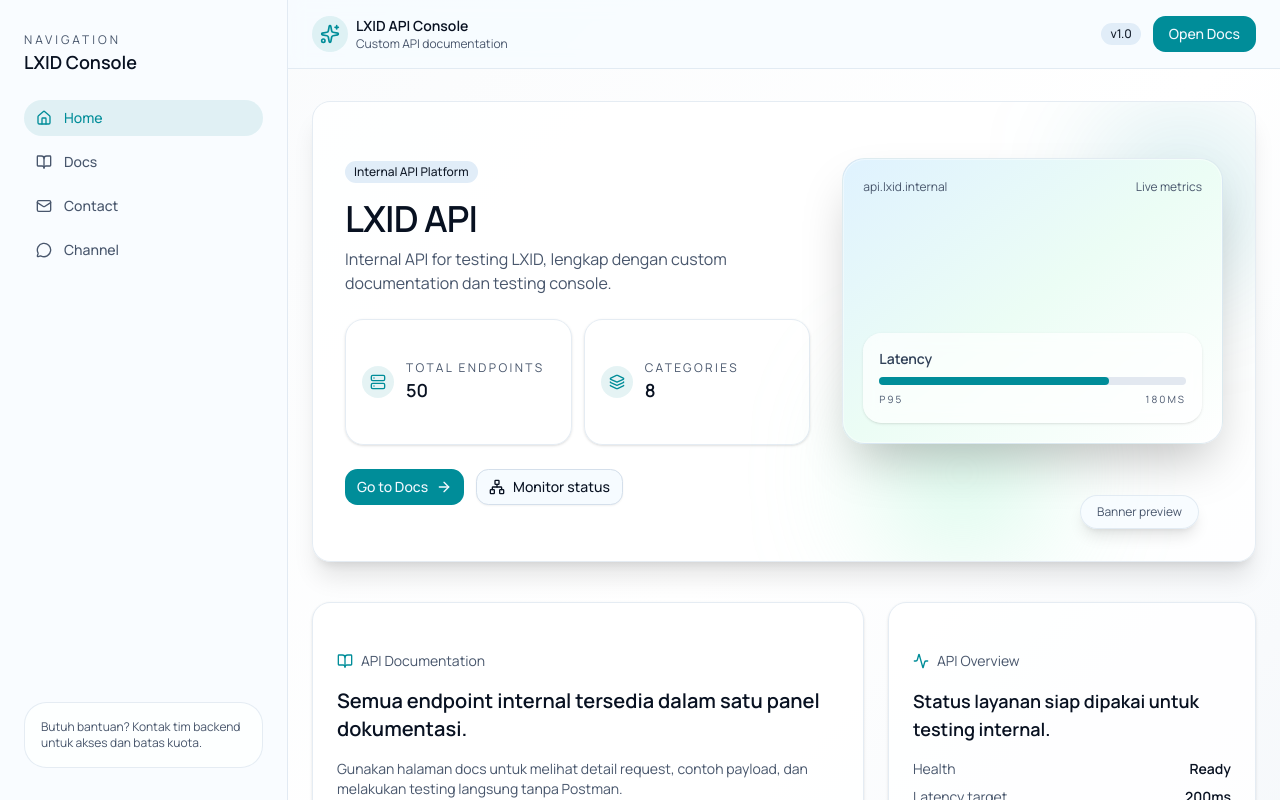
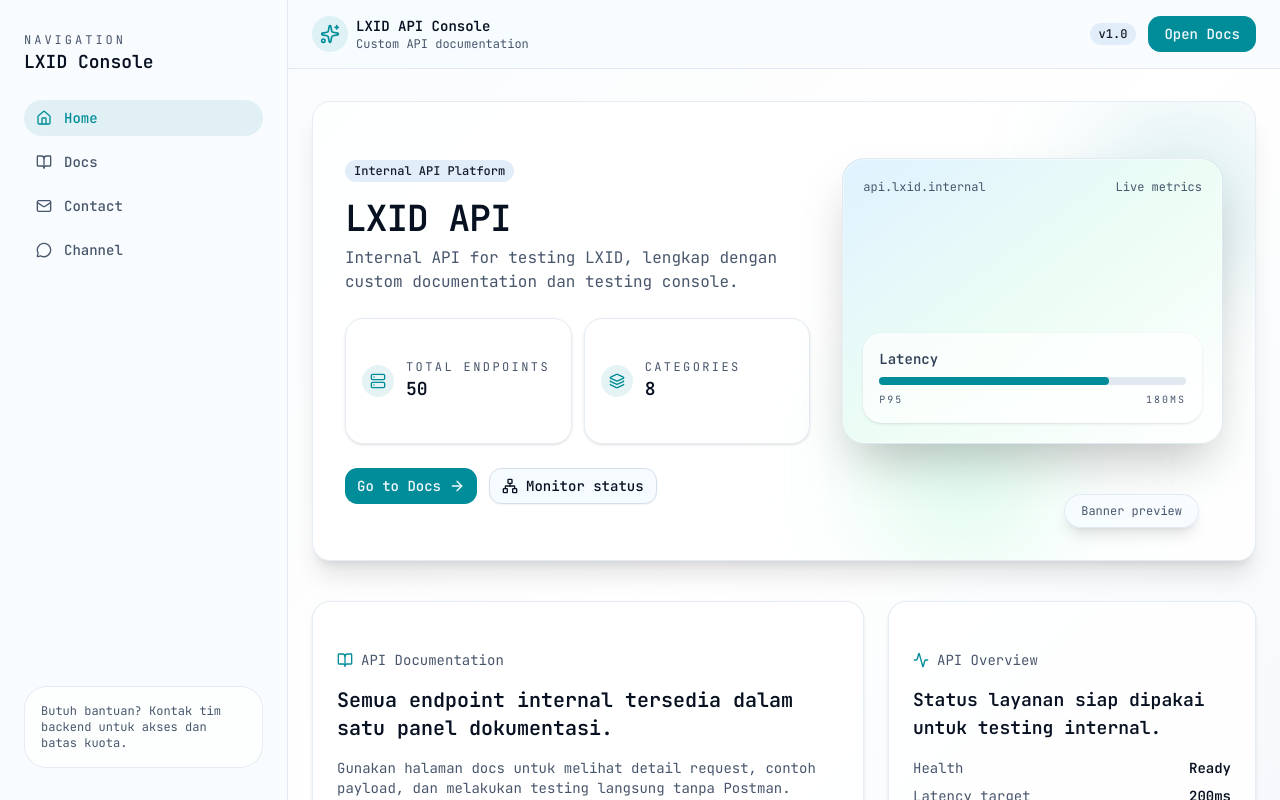
Before and after one commit to l0c4lxid/api-services, a Next.js app: page / in a window 1280 px wide. Shown: the top 800 px of the page. Built offline with nearby package versions, Linux system fonts and the light colour scheme.

Commit message:
update layout.tsx and globals.css

```diff
--- a/app/layout.tsx
+++ b/app/layout.tsx
@@ -1,14 +1,9 @@
 import type { Metadata } from "next";
-import { IBM_Plex_Mono, Manrope } from "next/font/google";
+import { JetBrains_Mono } from "next/font/google";
 import "./styles/globals.css";
 
-const manrope = Manrope({
-  variable: "--font-manrope",
-  subsets: ["latin"],
-});
-
-const ibmPlexMono = IBM_Plex_Mono({
-  variable: "--font-ibm-plex-mono",
+const jetbrainsMono = JetBrains_Mono({
+  variable: "--font-jetbrains-mono",
   weight: ["400", "500", "600"],
   subsets: ["latin"],
 });
@@ -27,7 +22,7 @@ export default function RootLayout({
   return (
     <html lang="en">
       <body
-        className={`${manrope.variable} ${ibmPlexMono.variable} min-h-screen bg-background text-foreground antialiased`}
+        className={`${jetbrainsMono.variable} min-h-screen bg-background text-foreground antialiased`}
       >
         {children}
       </body>
--- a/app/styles/globals.css
+++ b/app/styles/globals.css
@@ -75,8 +75,8 @@
 @theme inline {
   --color-background: var(--background);
   --color-foreground: var(--foreground);
-  --font-sans: var(--font-manrope);
-  --font-mono: var(--font-ibm-plex-mono);
+  --font-sans: var(--font-jetbrains-mono);
+  --font-mono: var(--font-jetbrains-mono);
   --color-sidebar-ring: var(--sidebar-ring);
   --color-sidebar-border: var(--sidebar-border);
   --color-sidebar-accent-foreground: var(--sidebar-accent-foreground);
```
